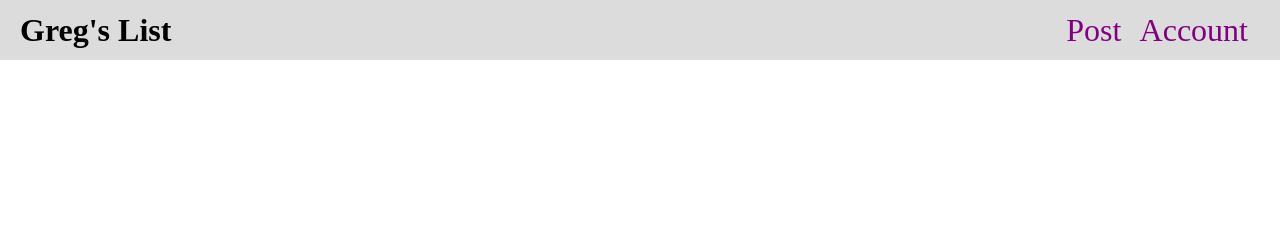
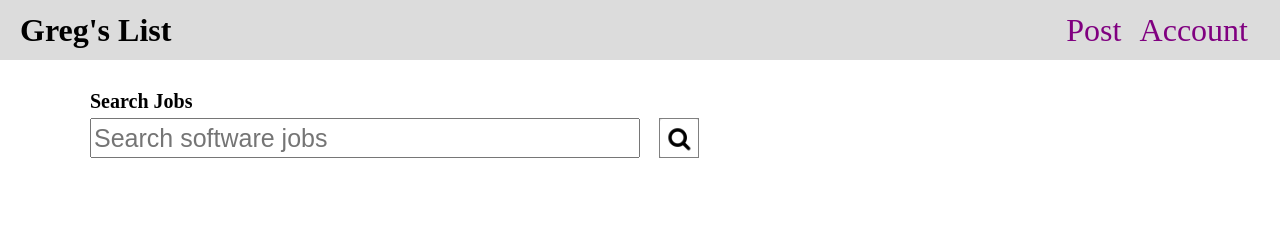
Before and after one commit to True14/GregsList, a plain HTML site: page index.html in a window 1280 px wide. Drawn offline with Linux system fonts and the light colour scheme.

Commit message:
Add search bar

```diff
--- a/css/main.css
+++ b/css/main.css
@@ -33,3 +33,31 @@ nav a {
   text-decoration: none;
   margin-right: 12px;
 }
+
+main {
+  padding: 90px
+}
+
+.search {
+  width: 100%;
+}
+
+label {
+  display: block;
+  margin-bottom: 5px;
+  font-size: 20px;
+  font-weight: bold;
+}
+
+input {
+  width: 50%;
+  height: 40px;
+  font-size: 25px;
+}
+
+img {
+  height: 40px;
+  margin-left: 15px;
+  vertical-align: bottom;
+  border: 1px solid grey;
+}
--- a/index.html
+++ b/index.html
@@ -13,5 +13,14 @@
         <a href="#">Account</a>
       </nav>
     </header>
+
+    <main>
+        <form class="search" action="index.html" method="post">
+          <label for="Search Jobs">Search Jobs</label>
+          <input type="text" name="" value="" placeholder="Search software jobs">
+          <img src="./img/magnifying-glass.png">
+        </form>
+
+    </main>
   </body>
 </html>
```
Also changed, not shown: img/magnifying-glass.png (added).
